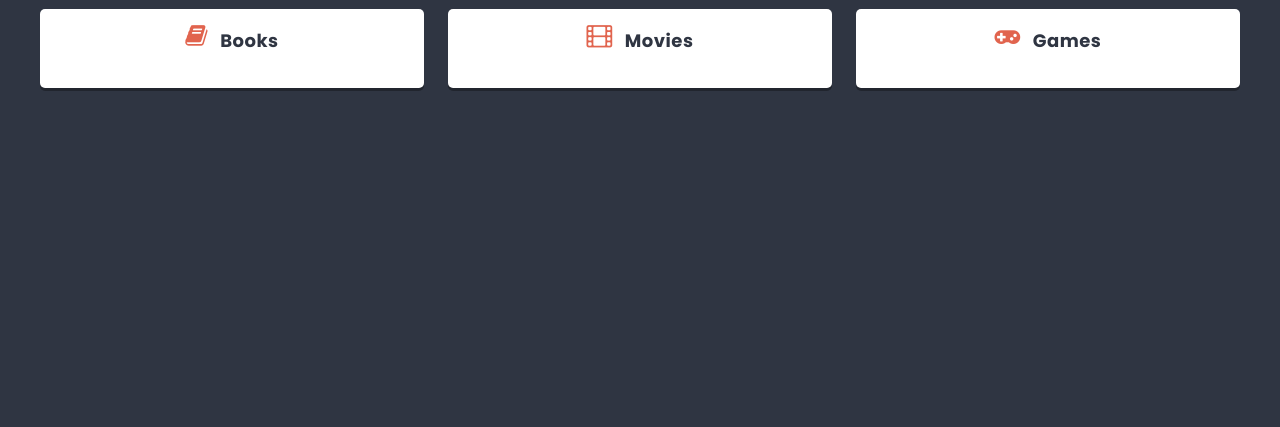
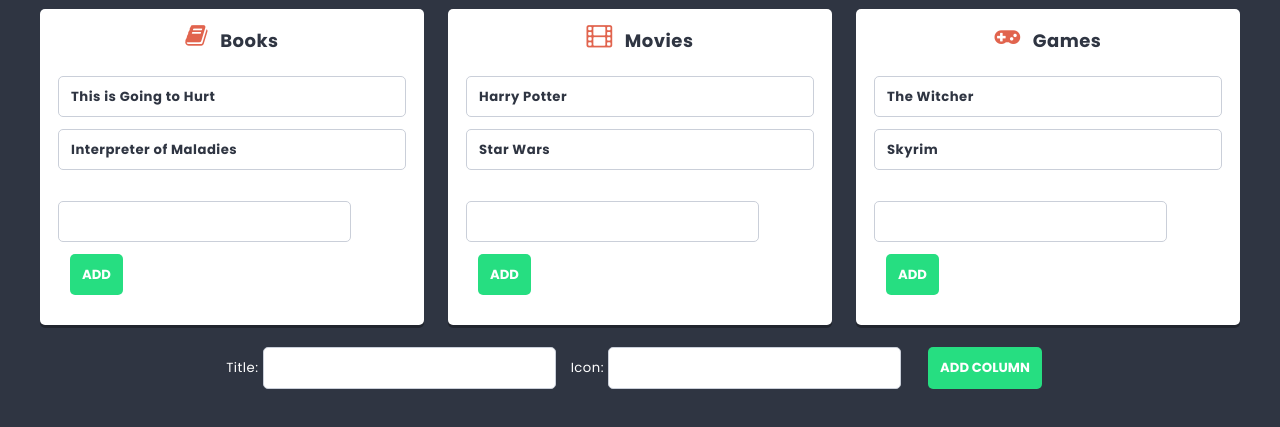
Before and after one commit to gdulab/ThingsToDo, a React (Create React App) app: page / in a window 1280 px wide. Shown: the part 481-908 px from the top of the page. Before the commit the page ends 800 px from the top, so only its background shows below. Built offline with nearby package versions, Linux system fonts and the light colour scheme.

Commit message:
ADD List and Cards components

```diff
--- a/package.json
+++ b/package.json
@@ -11,6 +11,7 @@
     "react-dom": "^18.2.0",
     "react-scripts": "5.0.1",
     "sass": "^1.62.1",
+    "shortid": "^2.2.16",
     "web-vitals": "^2.1.4"
   },
   "scripts": {
--- /dev/null
+++ b/src/components/Card/Card.js
@@ -0,0 +1,9 @@
+import styles from './Card.module.scss'
+
+const Card = props => {
+    return (
+        <li className={styles.card}>{props.title}</li>
+    )
+}
+
+export default Card;
--- /dev/null
+++ b/src/components/Card/Card.module.scss
@@ -0,0 +1,13 @@
+@import '../../styles/settings.scss';
+
+.card {
+    position: relative;
+    background: $color-light;
+    border: 1px solid lighten($color-dark, 60%);
+    padding: $base-size;
+    margin: 0 0 $base-size 0;
+    border-radius: $radius;
+    display: flex;
+    justify-content: space-between;
+    font-weight: bold;
+}
--- /dev/null
+++ b/src/components/CardForm/CardForm.js
@@ -0,0 +1,23 @@
+import styles from './CardForm.module.scss'
+import TextInput from '../TextInput/TextInput';
+import Button from '../Button/Button';
+import { useState } from 'react';
+
+const CardForm = props => {
+
+    const [title, setTitle] = useState('');
+    const handleSubmit = e => {
+        e.preventDefault();
+        props.action({ title: title }, props.columnId );
+        setTitle('');
+    }
+
+    return (
+        <form className={styles.cardForm} onSubmit={handleSubmit}>
+            <span className={styles.TextInput}><TextInput value={title} onChange={e => setTitle(e.target.value)} /></span>
+            <Button>Add</Button>
+        </form>
+    )
+}
+
+export default CardForm;
--- /dev/null
+++ b/src/components/CardForm/CardForm.module.scss
@@ -0,0 +1,11 @@
+@import '../../styles/settings.scss';
+
+.columnForm {
+    padding: 10px;
+    text-align: center;
+
+}
+
+.textInput {
+    margin-right: 15px;
+}
--- a/src/components/Column/Column.js
+++ b/src/components/Column/Column.js
@@ -1,12 +1,19 @@
 import styles from "./Column.module.scss";
+import Card from "../Card/Card";
+import CardForm from "../CardForm/CardForm"
 
 const Column = props => {
+    //console.log(props.action);
     return (
         <article className={styles.column}>
             <h3 className={styles.title}>
                 <span className={styles.icon + " fa fa-" + props.icon} />
-                {props.name}
+                {props.title}
             </h3>
+            <ul className={styles.cards}>
+                {props.cards.map(card => <Card key={card.id} title={card.title}/>)}
+            </ul>
+            <CardForm columnId={props.id} action={props.action}/>
         </article>
     )
 }
--- /dev/null
+++ b/src/components/ColumnForm/ColumnForm.js
@@ -0,0 +1,27 @@
+import styles from './ColumnForm.module.scss';
+import { useState } from 'react';
+import Button from '../Button/Button';
+import TextInput from '../TextInput/TextInput';
+
+
+
+const ColumnForm = props => {
+    const [title, setTitle] = useState('');
+    const [icon, setIcon] = useState('');
+    const handleSubmit = e => {
+        e.preventDefault();
+        props.action({title: title, icon: icon});
+        setTitle('');
+        setIcon('');
+    }
+
+	return (
+        <form className={styles.columnForm} onSubmit={handleSubmit}>
+            <span className={styles.textInput}>Title: <TextInput value={title} onChange={e => setTitle(e.target.value)} /></span>
+            <span className={styles.textInput}>Icon: <TextInput value={icon} onChange={e => setIcon(e.target.value)} /></span>
+            <Button>Add column</Button>
+        </form>
+	);
+};
+
+export default ColumnForm;
--- /dev/null
+++ b/src/components/ColumnForm/ColumnForm.module.scss
@@ -0,0 +1,11 @@
+@import '../../styles/settings.scss';
+
+.columnForm {
+    padding: 10px;
+    text-align: center;
+
+}
+
+.textInput {
+    margin-right: 15px;
+}
--- a/src/components/List/List.js
+++ b/src/components/List/List.js
@@ -1,7 +1,57 @@
 import styles from './List.module.scss';
 import Column from '../Column/Column';
+import { useState } from 'react';
+import ColumnForm from '../ColumnForm/ColumnForm';
+import shortid from 'shortid';
 
 const List = () => {
+
+    const [columns, setColumns] = useState([
+        {
+            id: 1,
+            title: 'Books',
+            icon: 'book',
+            cards: [
+                { id: 1, title: 'This is Going to Hurt' },
+                { id: 2, title: 'Interpreter of Maladies' }
+            ]
+        },
+        {
+            id: 2,
+            title: 'Movies',
+            icon: 'film',
+            cards: [
+                { id: 1, title: "Harry Potter" },
+                { id: 2, title: "Star Wars" }
+            ]
+        },
+        {
+            id: 3,
+            title: 'Games',
+            icon: 'gamepad',
+            cards: [
+                { id: 1, title: "The Witcher" },
+                { id: 2, title: "Skyrim" }
+            ]
+        }
+    ]);
+
+    const addColumn = newColumn => {
+        setColumns([...columns, { id: shortid(), title: newColumn.title, icon: newColumn.icon, cards: [] }]);
+    };
+
+    const addCard = (newCard, columnId) => {
+        console.log("colid", columnId);
+        console.log("newC", newCard);
+        const columnsUpdated = columns.map(column => {
+            if (column.id === columnId)
+                return { ...column, cards: [...column.cards, { id: shortid(), title: newCard.title }] }
+            else
+                return column
+        })
+        setColumns(columnsUpdated);
+    }
+
     return (
         <div className={styles.list}>
             <header className={styles.header}>
@@ -9,10 +59,9 @@
                 <p className={styles.description}>Intresting things I want to check out</p>
             </header>
             <section className={styles.columns}>
-                <Column name="Books" icon="book"/>
-                <Column name="Movies" icon="film"/>
-                <Column name="Games" icon="gamepad"/>
+                {columns.map(column => <Column key={column.id} id={column.id} title={column.title} icon={column.icon} cards={column.cards} action={addCard}/>)}
             </section>
+            <ColumnForm action={addColumn} />
         </div>
     )
 }
--- a/src/components/TextInput/TextInput.js
+++ b/src/components/TextInput/TextInput.js
@@ -1,7 +1,7 @@
 import styles from './TextInput.module.scss';
 
-const TextInput = props => {
-    return <input className={styles.input} placeholder={props.placeholder} type="text" />;
+const TextInput = (props) => {
+    return <input className={styles.input} value={props.value} onChange={props.onChange} placeholder={props.placeholder} type="text" />
 };
 
 export default TextInput;
```
Also changed, not shown: 1 other file (tests, documents, lock files or other folders).
